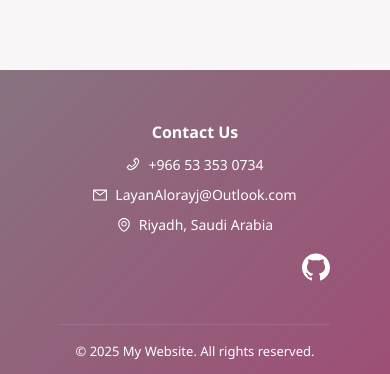
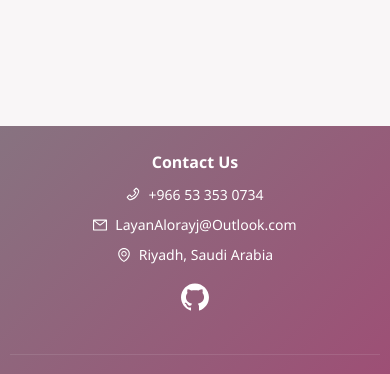
Before and after one commit to LayanALorayj/shopping-cart, a React (Vite) app: page /search in a window 390 px wide. Shown: the part 452-826 px from the top of the page. Built offline with nearby package versions, Linux system fonts and the light colour scheme; no server answers.

Commit message:
fix Responsive

```diff
--- a/src/App.css
+++ b/src/App.css
@@ -116,7 +116,7 @@ html[dir="rtl"] .nav-item {
 
 .product-card img {
   width: 100%;
-  height: 160px;
+  /* height: 160px; */
   object-fit: cover;
   border-radius: 10px;
   margin-bottom: 10px;
@@ -228,7 +228,7 @@ h1 {
 
 .product-card img {
   width: 100%;
-  height: 180px;
+  /* height: 180px; */
   object-fit: cover;
   border-radius: 8px;
   margin-bottom: 10px;
@@ -316,6 +316,7 @@ h1 {
   grid-template-columns: repeat(4, minmax(0, 1fr));
   gap: 18px;
   align-items: stretch;
+  overflow-x: hidden;
 }
 
 .category-card {
@@ -795,6 +796,7 @@ h1 {
   margin-bottom: 10px !important;
   cursor: pointer;
   transition: color 0.3s ease;
+  margin-top: 1.5rem;
 }
 
 .footer-title:hover {
@@ -985,10 +987,13 @@ h1 {
 @media (max-width: 768px) {
   .footer-container {
     text-align: center;
+    overflow-x: hidden;
+    padding: 0 10px;
   }
 
   .footer-right {
     text-align: center;
+    justify-content: center !important;
   }
 
   .footer-links {
@@ -1148,3 +1153,17 @@ h1 {
     gap: 1rem;
   }
 }
+@media (max-width: 768px) {
+  .footer-right {
+    align-items: center !important;
+    justify-content: center !important;
+  }
+
+  .footer-social {
+    text-align: center;
+    width: 100%;
+  }
+}
+html, body {
+  overflow-x: hidden;
+}
--- a/src/components/product/ProductCard.css
+++ b/src/components/product/ProductCard.css
@@ -14,7 +14,7 @@
 /* Product Image Container */
 .product-image-container {
   position: relative;
-  height: 240px;
+  height: 100%;
   overflow: hidden;
   cursor: pointer;
 }
@@ -85,17 +85,7 @@
 }
 
 /* Responsive Design */
-@media (max-width: 768px) {
-  .product-image-container {
-    height: 200px;
-  }
-}
-
 @media (max-width: 480px) {
-  .product-image-container {
-    height: 160px;
-  }
-
   .hover-actions {
     gap: 6px;
   }
--- a/src/components/product/ProductDetailPage.module.css
+++ b/src/components/product/ProductDetailPage.module.css
@@ -1,6 +1,5 @@
 /* Product Detail Page Container */
 .container {
-  max-width: 1400px;
   margin: 0 auto;
   padding: 24px;
   background: linear-gradient(135deg, #f5f7fa 0%, #c3cfe2 100%);
--- a/src/pages/CartPage.module.css
+++ b/src/pages/CartPage.module.css
@@ -56,7 +56,7 @@
 
 .productCard img {
   width: 100%;
-  height: 200px;
+  /* height: 200px; */
   object-fit: cover;
   border-radius: 12px;
   margin-bottom: 16px;
@@ -214,10 +214,6 @@
     padding: 16px;
   }
 
-  .productCard img {
-    height: 160px;
-  }
-
   .productCard h3 {
     font-size: 16px;
   }
@@ -252,10 +248,6 @@
     padding: 12px;
   }
 
-  .productCard img {
-    height: 140px;
-  }
-
   .continueButton {
     padding: 12px 24px;
     font-size: 14px;
```
Also changed, not shown: 1 other file (tests, documents, lock files or other folders).
